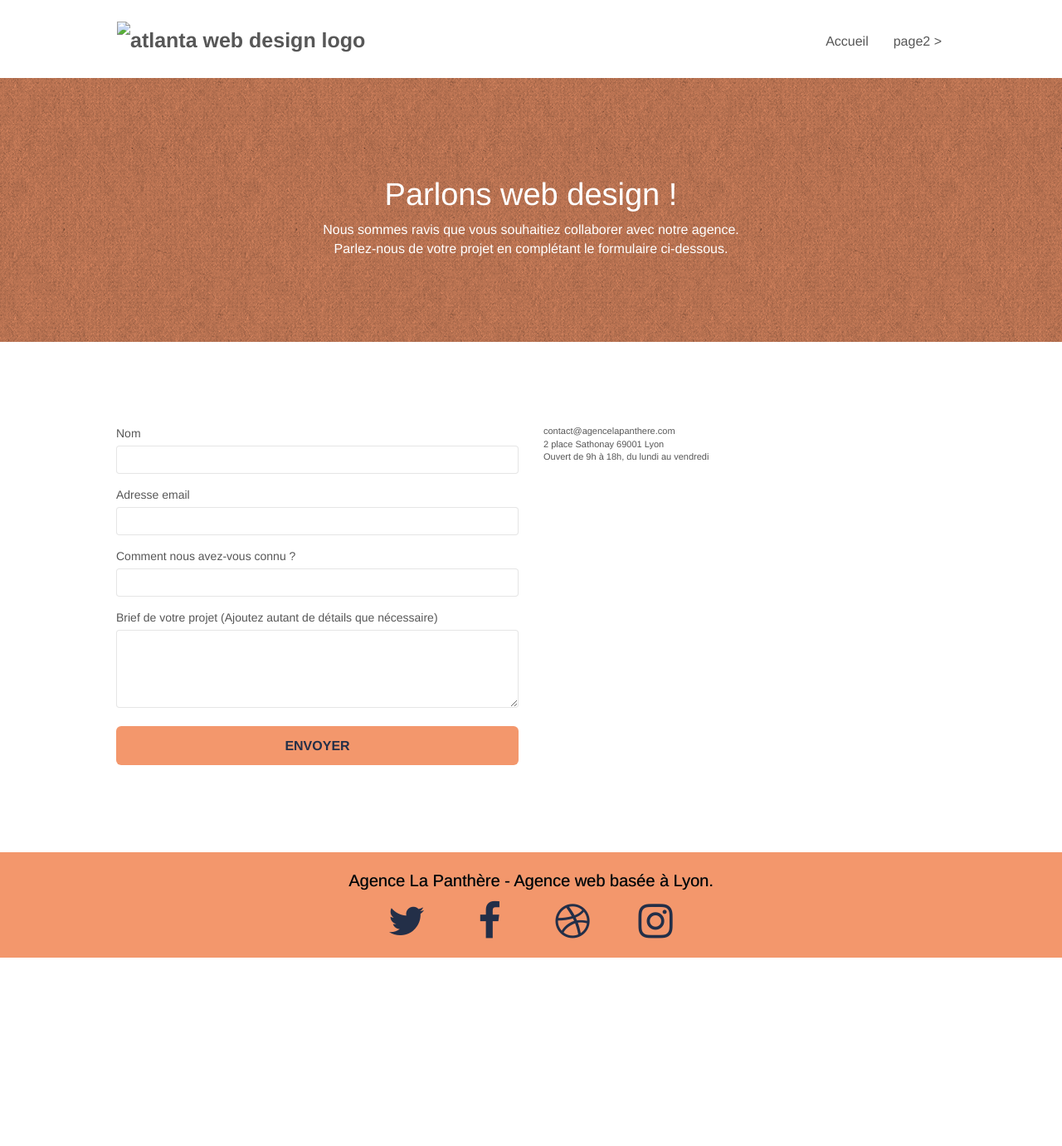
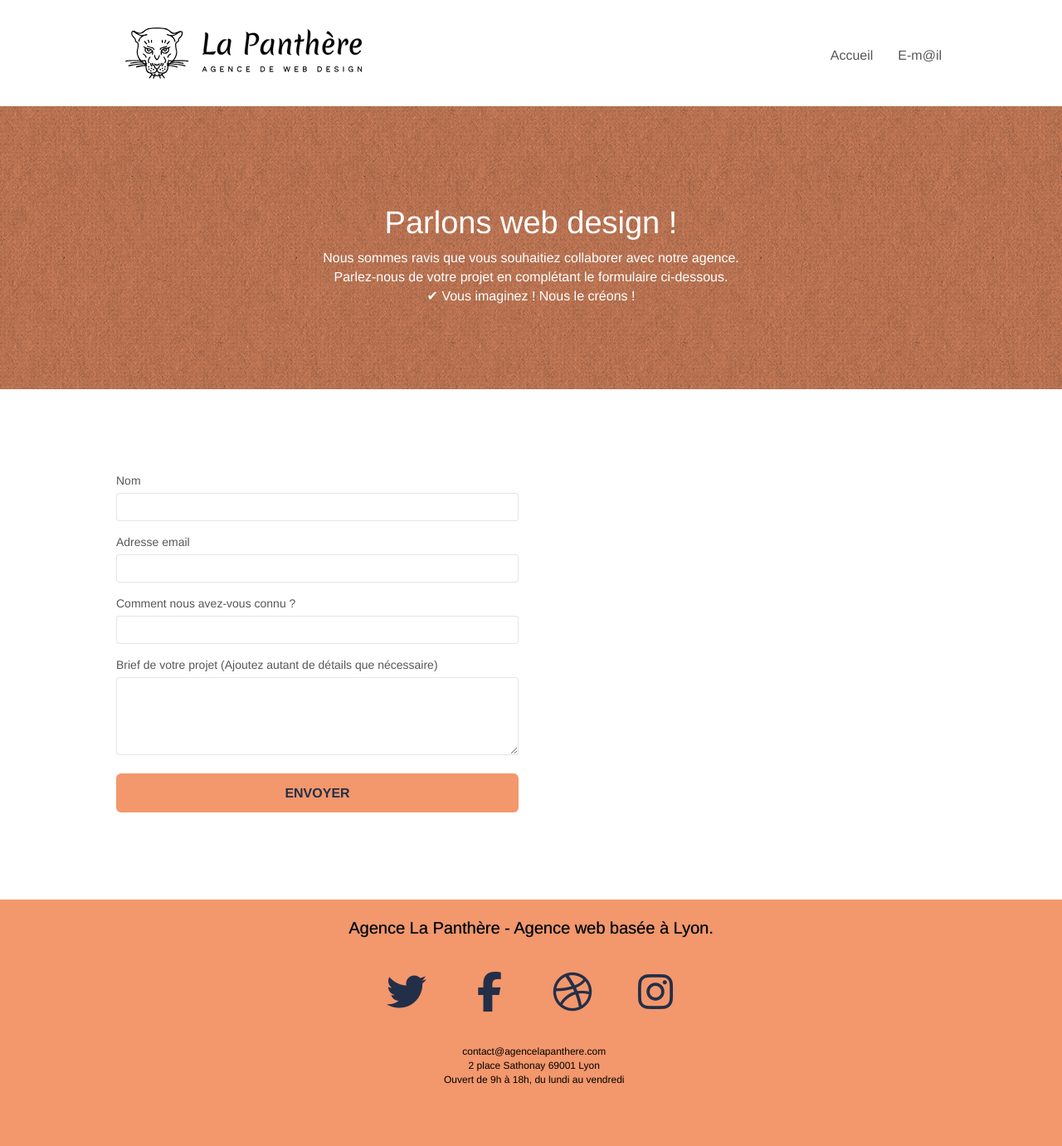
Before and after one commit to GreenBeetleStore/Agence-La-Panthere, a website: page contact.html in a window 1280 px wide. Shown: the whole page at 83% size. Before the commit the page ends 1154 px from the top, so only its background shows below. Drawn offline with nearby package versions, Linux system fonts and the light colour scheme; files that its build step writes are made by us from their sources.

Commit message:
Page Contact

```diff
--- a/contact.html
+++ b/contact.html
@@ -1,31 +1,27 @@
 <!doctype html>
-<html lang="Default">
+<html lang="fr">
 	<head>
 		<meta charset="utf-8">
-    <meta name="keywords" content="">
-    <meta name="description" content="">
+		<meta name="keywords" content="seo, google, site web, site internet, agence design paris, agence design, agence design,agence design,agence design,agence design,agence design,agence design,agence design,agence design">
+		<meta name="description" content="Vous serez fier de nous avoir choisi comme agence web, votre idée sera une réalité visible sur Internet où vous le souhaitez avec un référencement de qualité. Notre équipe de conception graphique et de développement Web donnera vie à votre projet dans un site Web élégant, attrayant, robuste, durable et rentable.">
 		<meta name="viewport" content="width=device-width, initial-scale=1.0, viewport-fit=cover">
+
 		<link rel="shortcut icon" type="image/png" href="favicon.jpg">
+		<link rel="preconnect" type="text/css" href="https://fonts.googleapis.com">
+		<link rel="preconnect" type="text/css" href="https://fonts.gstatic.com" crossorigin>
+		<link rel="preload" href="https://fonts.googleapis.com/css2?family=Work+Sans:ital,wght@0,100;0,200;0,300;0,400;0,500;0,600;0,700;1,100;1,200;1,300;1,400;1,500;1,600;1,700&display=swap" as="font" rel="stylesheet">
+		<link rel="stylesheet" type="text/css" href="css/bootstrap.css">
+		<link rel="stylesheet" type="text/css" href="style.css">
+		<link rel="preload" as="font" href="css/font-awesome.css"> 			<!-- Prechargement polices -type="text/css" -->
+		<link rel="stylesheet" type="text/css" href="./css/et-line.css">
 
-	<link rel="stylesheet" type="text/css" href="./css/bootstrap.min.css">
-	<link rel="stylesheet" type="text/css" href="style.css">
-	<link rel="stylesheet" type="text/css" href="./css/font-awesome.min.css">
-	<link rel="stylesheet" type="text/css" href="./css/et-line.min.css">
-
-
-	<script src="./js/jquery-2.1.0.min.js"></script>
-	<script src="./js/bootstrap.min.js"></script>
-	<script src="./js/blocs.min.js"></script>
-	<script src="./js/jqBootstrapValidation.js"></script>
-	<script src="./js/formHandler.js"></script>
-    <title>page2</title>
-
+		<title>Agence Web La Panthère: Contactez-nous! Imaginez la conception de votre projet</title>
 
 		<!-- Analytics -->
 
 		<!-- Analytics END -->
+	</head>
 
-</head>
 	<body>
 		<!-- Principal conteneur -->
 		<div class="page-container">
@@ -35,7 +31,7 @@
 				<div class="container bloc-sm">
 					<nav class="navbar row">
 						<div class="navbar-header">
-				<a class="navbar-brand" href="index.html"><img src="img/agence-la-panthere-monochrome.svg" alt="atlanta web design logo" height="40" /></a>
+							<a class="navbar-brand" href="index.html" aria-label="Logo Agence La Panthère"><img src="img/logo-banner.svg"  alt="Logo Agence La Panthère, la meilleure agence en web design et creatión graphique" height="70"/></a>
 							<button id="nav-toggle" type="button" class="ui-navbar-toggle navbar-toggle" data-toggle="collapse" data-target=".navbar-1">
 								<span class="sr-only">Toggle navigation</span><span class="icon-bar"></span><span class="icon-bar"></span><span class="icon-bar"></span>
 							</button>
@@ -43,12 +39,10 @@
 						<div class="collapse navbar-collapse navbar-1 special-dropdown-nav">
 							<ul class="site-navigation nav navbar-nav">
 								<li>
-						<a href="index.html">Accueil</a>
+									<a href="index.html" aria-label="Retour à la page principal">Accueil</a>
 								</li>
 								<li>
-					</li>
-					<li>
-						<a href="page2.html">page2 &gt;</a>
+									<a href="mailto:contact@agencelapanthere.com" aria-label="Envoyez-nous un e-mail">E-m@il</a>
 								</li>
 							</ul>
 						</div>
@@ -67,7 +61,7 @@
 							</h1>
 							<p class="text-center mg-lg tc-white tight-width-whitespace">
 								Nous sommes ravis que vous souhaitiez collaborer avec notre agence.<br>
-					Parlez-nous de votre projet en complétant le formulaire ci-dessous.
+								Parlez-nous de votre projet en complétant le formulaire ci-dessous.<br>✔ Vous imaginez ! Nous le créons !
 							</p>
 						</div>
 					</div>
@@ -109,11 +103,6 @@
 								</button>
 							</form>
 						</div>
-			<div class="col-sm-6">
-				<p>
-					contact@agencelapanthere.com<br>2 place Sathonay 69001 Lyon<br>Ouvert de 9h à 18h, du lundi au vendredi<br>
-				</p>
-			</div>
 					</div>
 				</div>
 			</div>
@@ -123,35 +112,39 @@
 			<a class="bloc-button btn btn-d scrollToTop" onclick="scrollToTarget('1')"><span class="fa fa-chevron-up"></span></a>
 			<!-- ScrollToTop Button END-->
 
-
 			<!-- Footer - bloc-8 -->
 			<div class="bloc bgc-atomic-tangerine d-bloc" id="bloc-8">
 				<div class="container bloc-sm">
 					<div class="row">
 						<div class="col-sm-12">
 							<p class="text-center white">
-					Agence La Panthère - Agence web basée à Lyon.<br>
+								Agence La Panthère - Agence web basée à Lyon.<br><br>
 							</p>
 							<div class="row row-no-gutters social">
 								<div class="col-sm-3">
 									<div class="text-center">
-							<a class="social" href="index.html"><span class="fa fa-twitter icon-md"></span></a>
+										<a class="social" aria-label="Lien vers Twitter" href="https://www.twitter.com/"><span class="fa fa-twitter icon-md"></span></a>					<!-- Ajout lien twitter + Description -->
 									</div>
 								</div>
 								<div class="col-sm-3">
 									<div class="text-center">
-							<a class="social" href="index.html"><span class="fa fa-facebook icon-md"></span></a>
+										<a class="social" aria-label="Lien vers Facebook" href="https://www.facebook.com/"><span class="fa fa-facebook icon-md"></span></a>			<!-- Ajout lien facebook + Description -->
 									</div>
 								</div>
 								<div class="col-sm-3">
 									<div class="text-center">
-							<a class="social" href="index.html"><span class="fa fa-dribbble icon-md"></span></a>
+										<a class="social" aria-label="Lien vers Dribbble" href="https://dribbble.com/"><span class="fa fa-dribbble icon-md"></span></a>				<!-- Ajout lien dribbble + Description -->
 									</div>
 								</div>
 								<div class="col-sm-3">
 									<div class="text-center">
-							<a class="social" href="index.html"><span class="fa fa-instagram icon-md"></span></a>
+										<a class="social" aria-label="Lien vers Instagram" href="https://www.instagram.com/"><span class="fa fa-instagram icon-md"></span></a>			<!-- Ajout lien instagram + Description -->
 									</div>
+								</div>
+								<div class="contact-info" style="color: #000000;">
+									<p>
+									contact@agencelapanthere.com<br>2 place Sathonay 69001 Lyon<br>Ouvert de 9h à 18h, du lundi au vendredi<br>
+									</p>
 								</div>
 							</div>
 						</div>
@@ -163,6 +156,11 @@
 		</div>
 		<!-- Principal conteneur END -->
 
+		<script async src="https://kit.fontawesome.com/53f7aa7156.js" crossorigin="anonymous"></script>
+		<script src="https://code.jquery.com/jquery-3.5.0.min.js"></script>
+		<script async src="js/jquery.touchSwipe.js" type="text/javascript"></script>
+		<script async src="js/bootstrap.js" type="text/javascript"></script>
+		<script async src="js/blocs.js" type="text/javascript"></script>
 
 	</body>
 </html>
```
Also changed, not shown: index.html (+6 -9 lines). Lines whose indentation alone changed are shown as unchanged.
